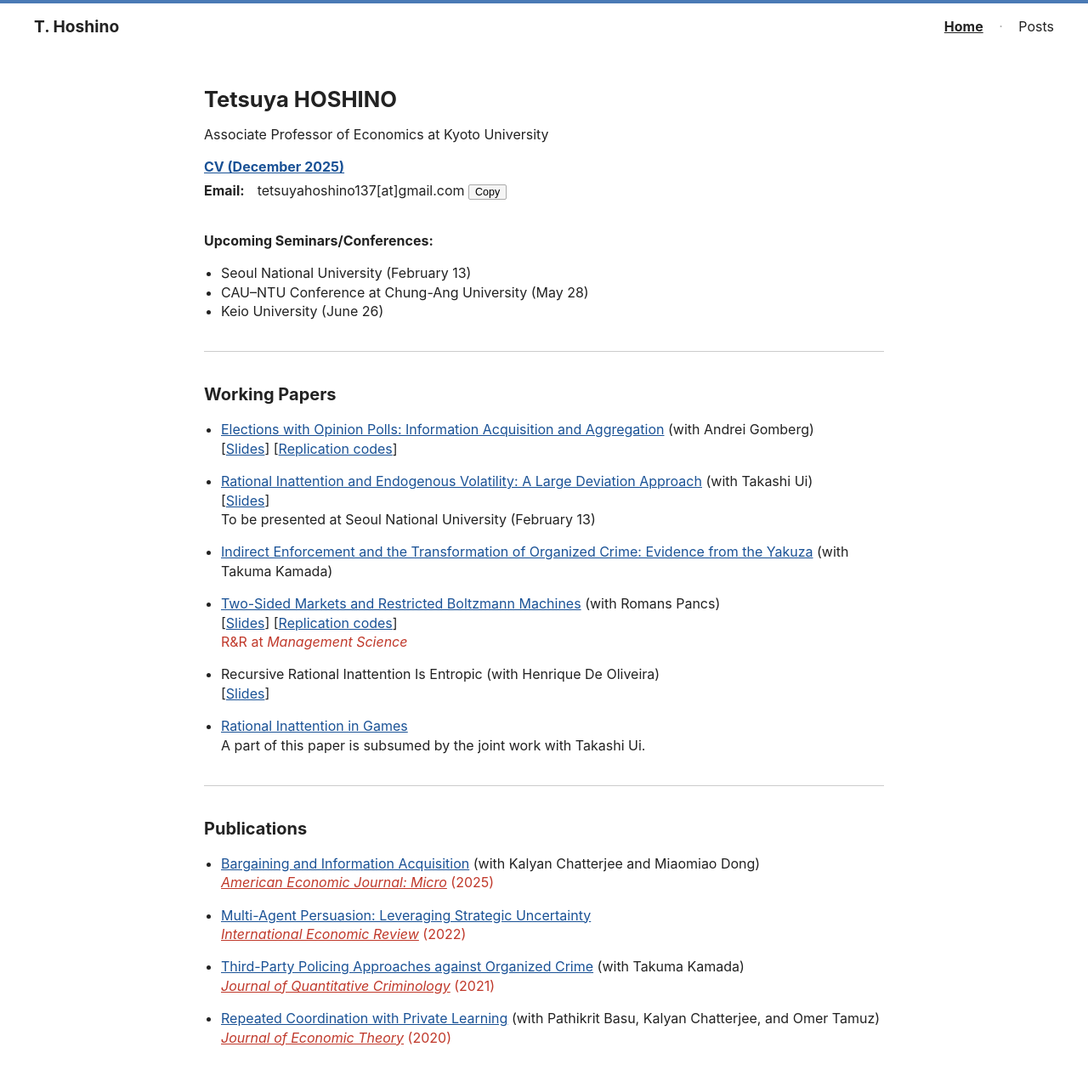
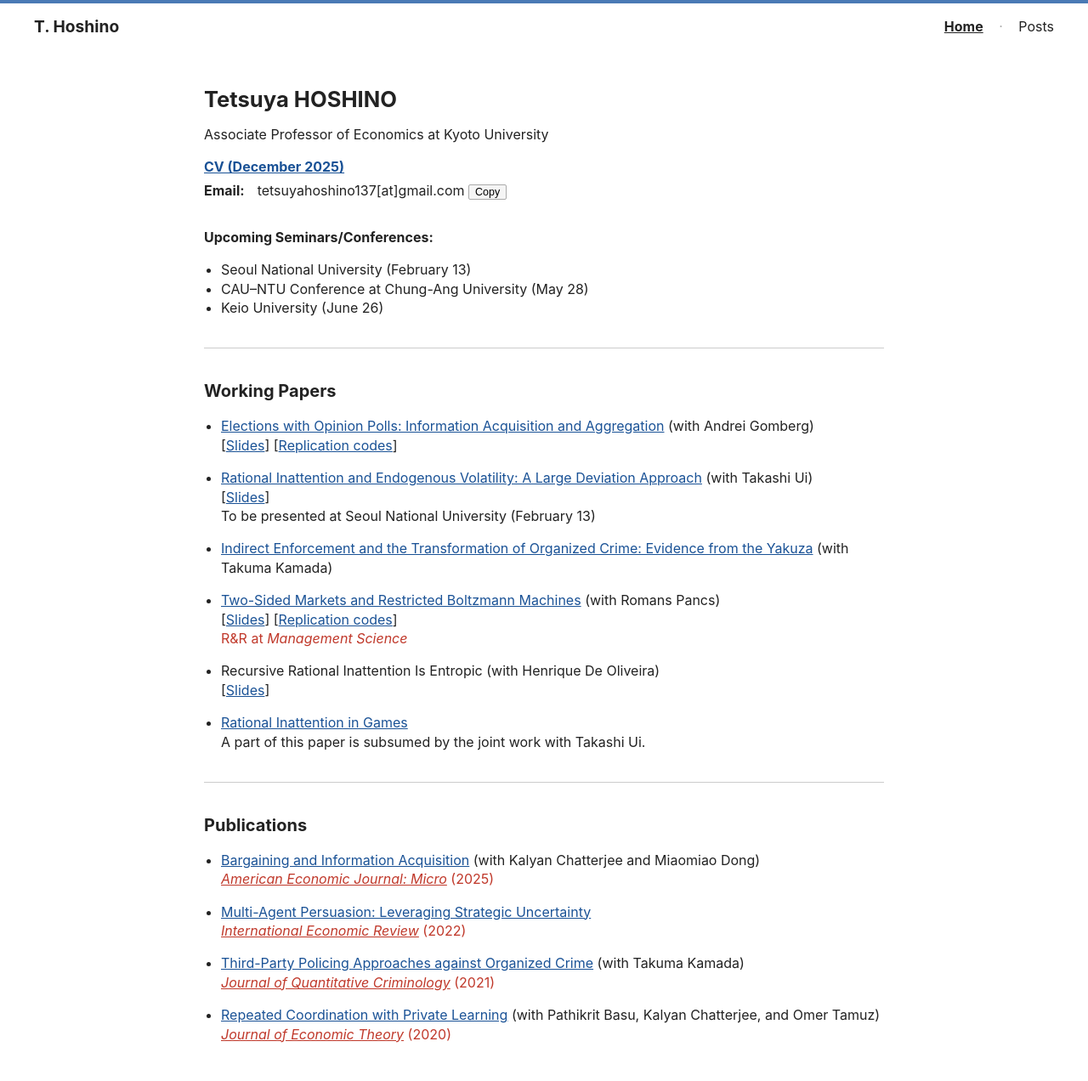
Before and after one commit to tetsuyahoshino137/tetsuyahoshino137.github.io, a Jekyll site: the page built from index.md, in a window 1280 px wide. Shown: the whole page at 85% size. Built offline with Jekyll 4.4.1, drawn with Linux system fonts in a browser that asks for light colours.

Commit message:
Update default.html

```diff
--- a/_layouts/default.html
+++ b/_layouts/default.html
@@ -59,7 +59,7 @@
     .profile {
       display: flex;
       gap: 40px;
-      margin-bottom: 20px;
+      margin-bottom: 5px;
       flex-wrap: wrap;
     }
 
```
